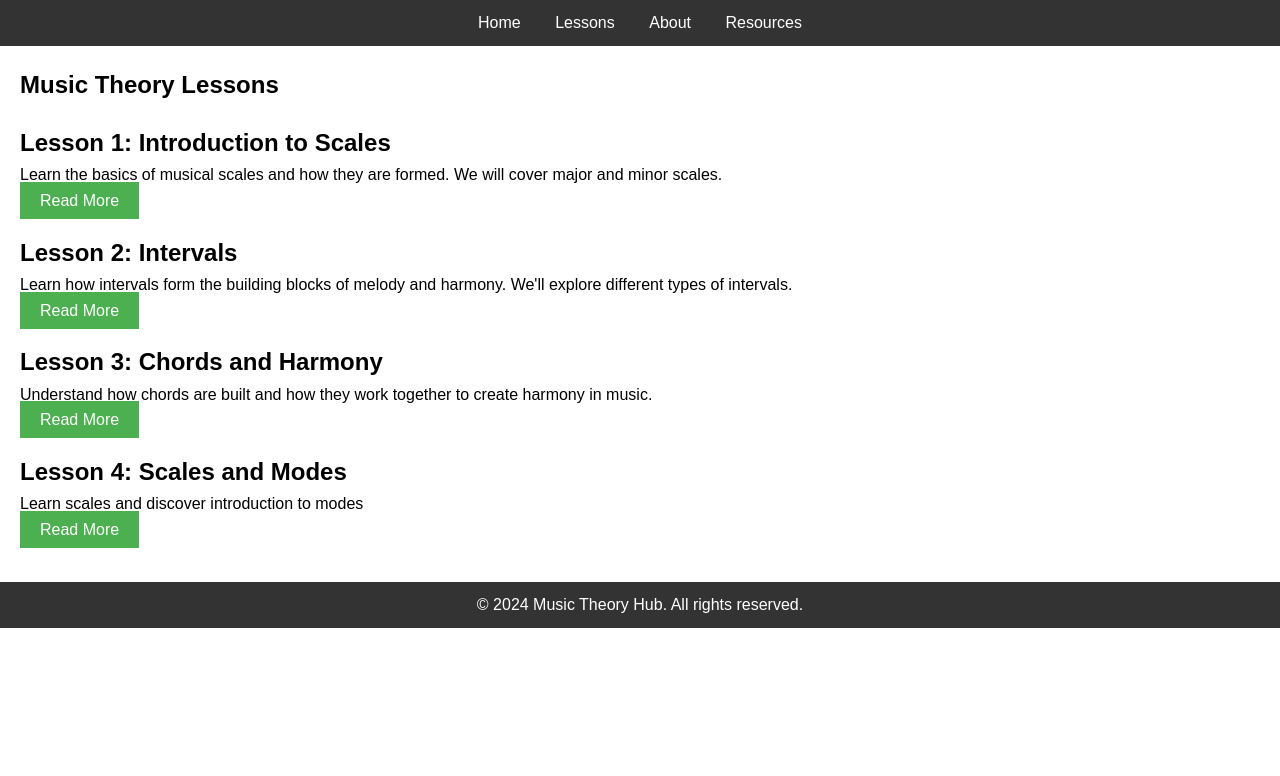
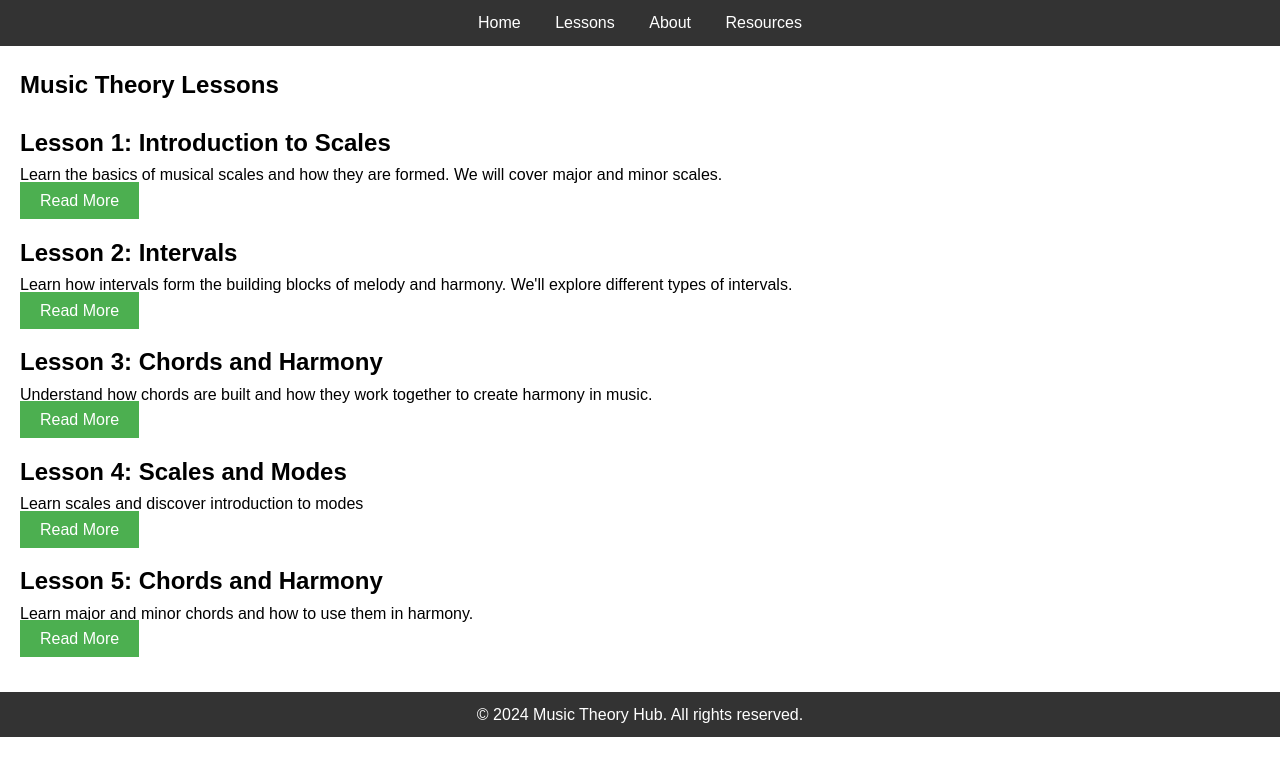
Before and after one commit to EleonoraR/LearnmusicTheory, a plain HTML site: page lessons.html in a window 1280 px wide. Drawn offline with Linux system fonts and the light colour scheme.

Commit message:
Update lessons.html
lesson5 is added

```diff
--- a/lessons.html
+++ b/lessons.html
@@ -34,6 +34,12 @@
       <p>Learn scales and discover introduction to modes</p>
       <a href="lesson4.html" class="button">Read More</a>
     </div>
+
+     <div class="lesson">
+      <h2>Lesson 5: Chords and Harmony</h2>
+      <p>Learn major and minor chords and how to use them in harmony.</p>
+      <a href="lesson4.html" class="button">Read More</a>
+    </div>
   </section>
 
 </body>
```
